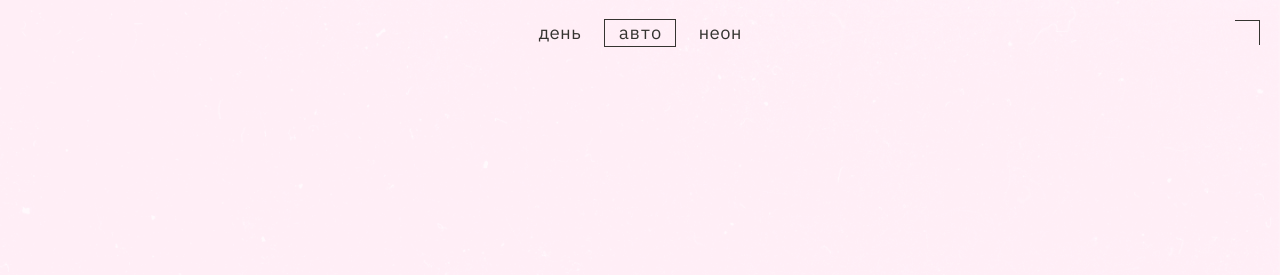
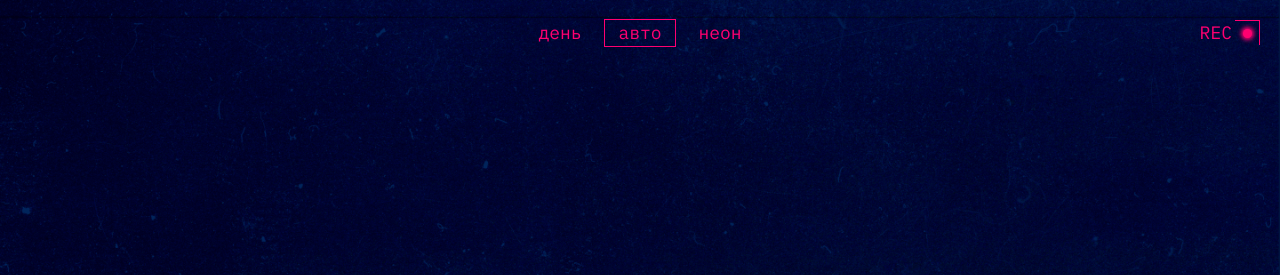
Before and after one commit to Nikita-Sukhankin/slozhno-sosredotochitsya, a plain HTML site: page index.html in a window 1280 px wide. Shown: the top 275 px of the page. Drawn offline with Linux system fonts and the light colour scheme.

Commit message:
Третьи автотесты

```diff
--- a/index.html
+++ b/index.html
@@ -6,9 +6,9 @@
     <meta name="viewport" content="width=device-width, initial-scale=1.0" />
     <meta name="color-scheme" content="dark light">
     <title>Сложно сосредоточиться</title>
+    <link rel="stylesheet" href="./fonts/fonts.css">
     <link rel="stylesheet" href="./styles/globals.css">
     <link rel="stylesheet" href="./styles/variables.css">
-    <link rel="stylesheet" href="./fonts/fonts.css">
     <link rel="stylesheet" href="./styles/style.css">
     <link rel="stylesheet" href="./styles/dark.css">
     <link rel="stylesheet" href="./styles/light.css">
--- a/styles/dark.css
+++ b/styles/dark.css
@@ -17,9 +17,10 @@
     --decor-line-title: var(--decor-color);
     --visible-rec: block;
     --main-focus-button-border-color: var(--decor-color);
+    --main-hover-button-border-color: var(--decor-color);
 }
 
-@media (prefers-color-scheme: dark) {
+@media (prefers-color-scheme: light) {
   :root {
     --text-color: #f1b2ce;
     --title-text-color: #db00ff;
@@ -33,5 +34,6 @@
     --decor-line-title: var(--decor-color);
     --visible-rec: block;
     --main-focus-button-border-color: var(--decor-color);
+    --main-hover-button-border-color: var(--decor-color);
 }
   }
--- a/styles/light.css
+++ b/styles/light.css
@@ -18,7 +18,7 @@
   --main-focus-button-border-color: var(--text-color);
 }
 
-@media (prefers-color-scheme: light) {
+@media (prefers-color-scheme: dark) {
   :root {
     --text-color: #353430;
     --title-text-color: #FFC2E6;
@@ -30,7 +30,7 @@
     --decor-line-title: var(--text-color);
     --visible-rec: none;
     --main-focus-button-border-color: var(--text-color);
-    --main-hover-button-border-color: var(--text-color);
+    --main-hover-button-border-color: #32312D66;
     }
   }
 
```
